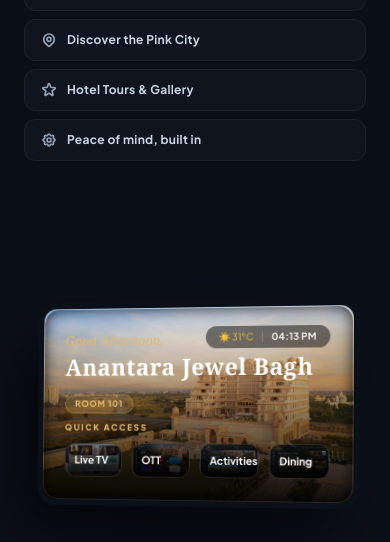
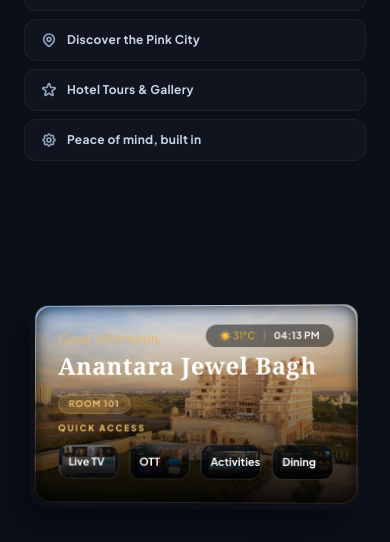
Before and after one commit to Vikaskkumar/BctNetworks, a React (Vite) app: page / in a window 390 px wide. Shown: the part 1759-2301 px from the top of the page. Built offline with nearby package versions, Linux system fonts and the light colour scheme; no server answers.

Commit message:
mobile friendly design

```diff
--- a/src/components/Ecosystem.jsx
+++ b/src/components/Ecosystem.jsx
@@ -129,7 +129,7 @@ export default function Ecosystem() {
           </div>
 
           {/* Right Column: Compact Animated Orbital Diagram */}
-          <div className={`relative h-[400px] md:h-[580px] lg:h-[650px] flex items-center justify-center scale-90 sm:scale-100 lg:scale-105 transition-all duration-[1500ms] ease-[cubic-bezier(0.2,0.9,0.3,1.1)] delay-300 ${isVisible ? 'opacity-100 scale-100 lg:scale-105 translate-x-0' : 'opacity-0 scale-75 translate-x-20'}`}>
+          <div className={`relative h-[320px] sm:h-[580px] lg:h-[650px] flex items-center justify-center scale-[0.68] sm:scale-100 lg:scale-105 transition-all duration-[1500ms] ease-[cubic-bezier(0.2,0.9,0.3,1.1)] delay-300 ${isVisible ? 'opacity-100 scale-100 lg:scale-105 translate-x-0' : 'opacity-0 scale-75 translate-x-20'}`}>
 
             {/* Central Core */}
             <div className="absolute z-30 w-32 h-32 md:w-42 md:h-42 bg-slate-950 rounded-full flex flex-col items-center justify-center border border-slate-700 shadow-[0_0_50px_rgba(168,85,247,0.35)] hover:scale-105 transition-transform duration-500 cursor-default">
--- a/src/components/Expertise.jsx
+++ b/src/components/Expertise.jsx
@@ -216,12 +216,7 @@ export default function Expertise() {
 
             {/* The 3D Rotated Frame */}
             <div
-              className="relative w-full aspect-[16/10] max-h-[660px] rounded-[1.2rem] md:rounded-[1.8rem] bg-[#05070a] border-[6px] md:border-[10px] border-[#0a0f18] overflow-hidden will-change-transform"
-              style={{
-                transform: 'perspective(1400px) rotateY(-12deg) rotateX(2deg) scale(0.96)',
-                transformStyle: 'preserve-3d',
-                boxShadow: '-25px 35px 70px rgba(0,0,0,0.6), inset 0 0 35px rgba(255,255,255,0.04)'
-              }}
+              className="relative w-full aspect-[16/10] max-h-[660px] rounded-[1.2rem] md:rounded-[1.8rem] bg-[#05070a] border-[6px] md:border-[10px] border-[#0a0f18] overflow-hidden will-change-transform expertise-tv-frame"
             >
 
               {/* Bezel Border Highlight */}
--- a/src/components/Login.jsx
+++ b/src/components/Login.jsx
@@ -113,7 +113,7 @@ export default function Login({ onLoginSuccess }) {
       <div className="absolute top-1/4 left-1/2 -translate-x-1/2 w-[400px] h-[400px] bg-purple-900/10 blur-[100px] rounded-full pointer-events-none"></div>
 
       <div className="w-full max-w-[420px] relative z-10">
-        <div className="bg-[#0c0a1a]/40 backdrop-blur-md border border-purple-500/10 p-8 rounded-3xl shadow-[0_20px_50px_rgba(0,0,0,0.5)] login-card">
+        <div className="bg-[#0c0a1a]/40 backdrop-blur-md border border-purple-500/10 p-6 sm:p-8 rounded-3xl shadow-[0_20px_50px_rgba(0,0,0,0.5)] login-card">
 
           {/* Config notification if Supabase keys aren't set in .env */}
           {!isSupabaseConfigured && (
@@ -179,7 +179,7 @@ export default function Login({ onLoginSuccess }) {
           {/* Divider */}
           <div className="relative flex items-center justify-center mb-5">
             <div className="border-t border-white/10 w-full"></div>
-            <span className="bg-[#0c0a1a] px-3 text-[10px] text-slate-500 uppercase tracking-widest absolute">or</span>
+            <span className="bg-[#0c0a1a] px-3 text-[10px] text-slate-500 uppercase tracking-widest absolute divider-text">or</span>
           </div>
 
           {error && (
--- a/src/index.css
+++ b/src/index.css
@@ -561,3 +561,22 @@ html.light footer a.text-slate-400:hover {
 html.light footer .border-t {
   border-color: #e2e8f0 !important;
 }
+
+/* 3D TV Screen Responsive Transforms for mobile layout friendly scaling */
+.expertise-tv-frame {
+  transform: perspective(1400px) rotateY(-4deg) rotateX(1deg) scale(0.98);
+  transform-style: preserve-3d;
+  box-shadow: -15px 20px 40px rgba(0,0,0,0.5), inset 0 0 25px rgba(255,255,255,0.04);
+}
+
+@media (min-width: 1024px) {
+  .expertise-tv-frame {
+    transform: perspective(1400px) rotateY(-12deg) rotateX(2deg) scale(0.96) !important;
+    box-shadow: -25px 35px 70px rgba(0,0,0,0.6), inset 0 0 35px rgba(255,255,255,0.04) !important;
+  }
+}
+
+/* Light Mode Divider Text background override */
+html.light .divider-text {
+  background-color: #ffffff !important;
+}
```
